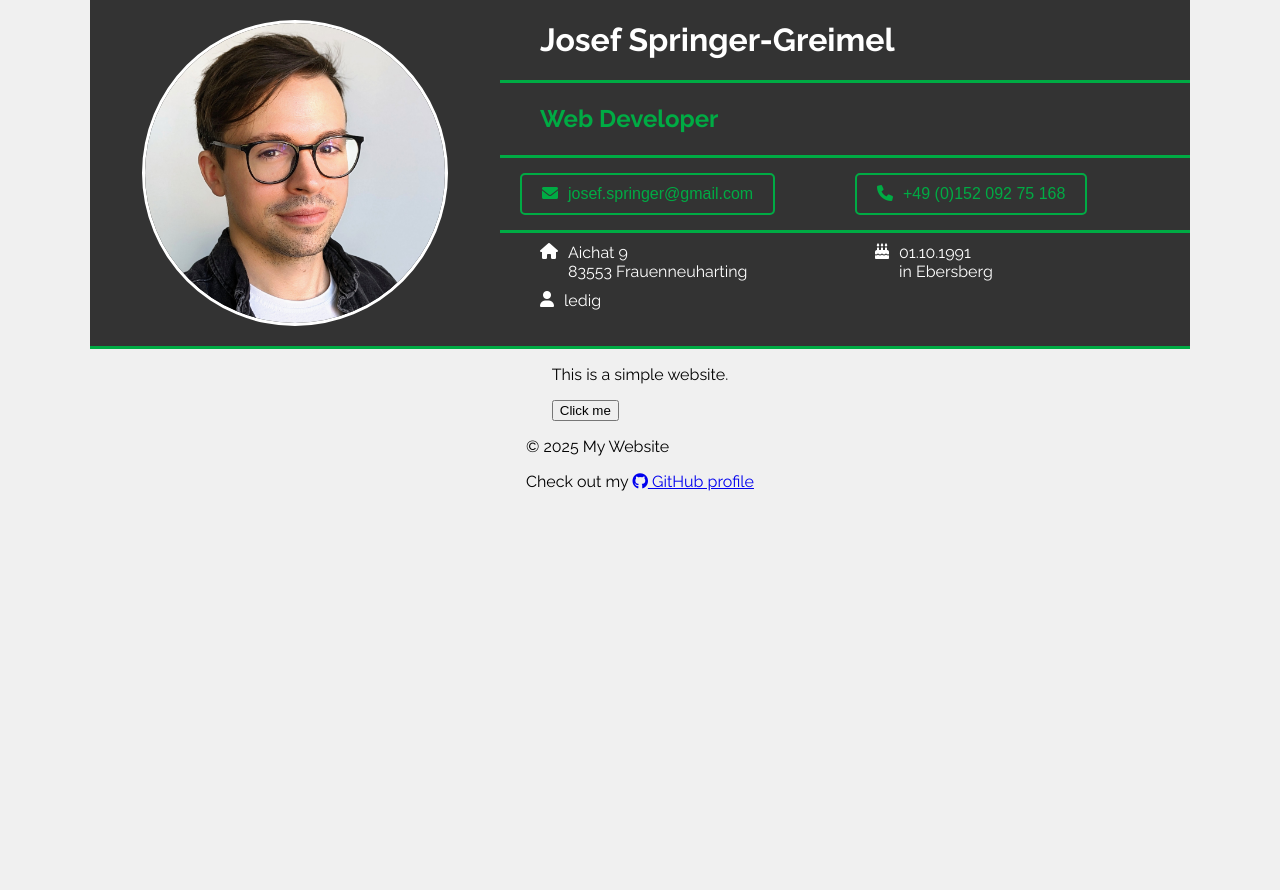
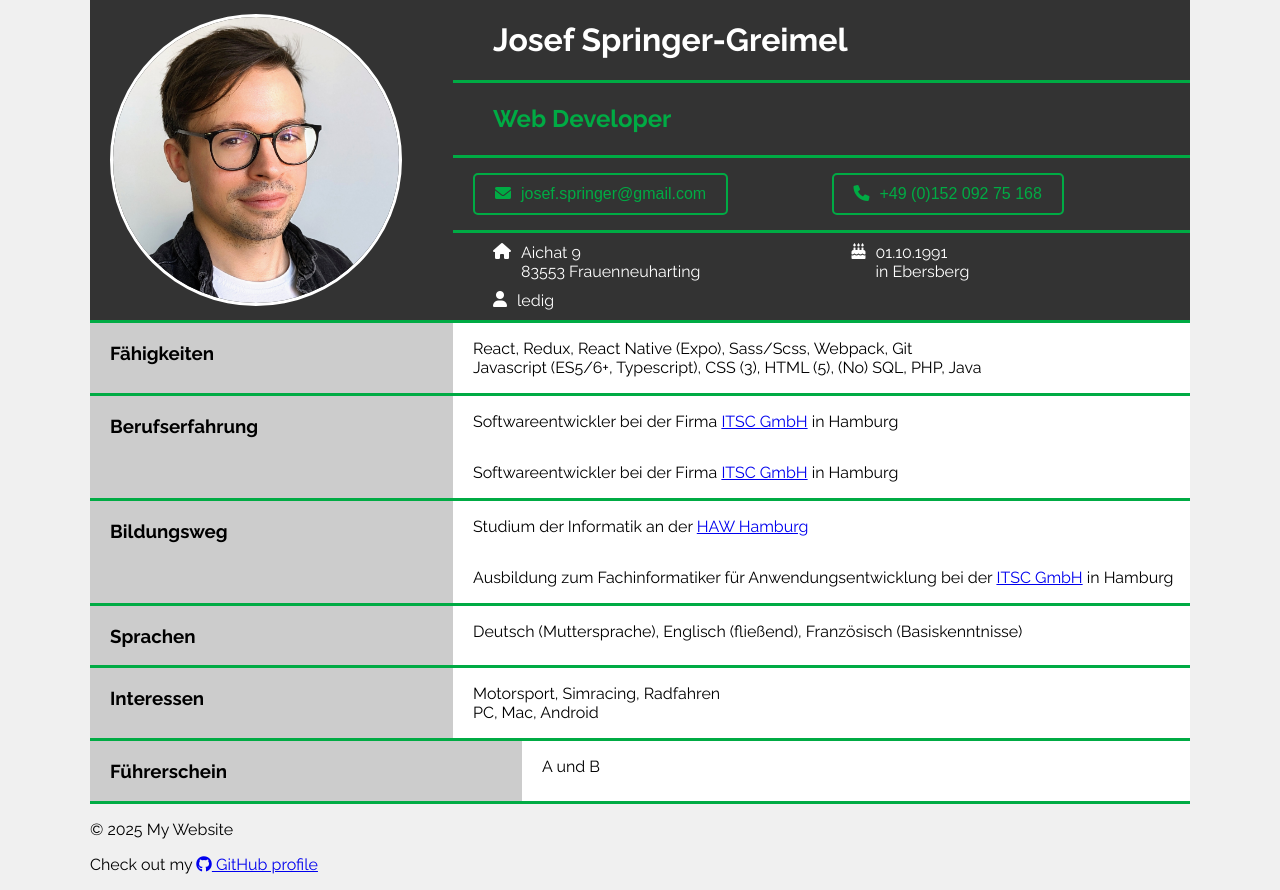
Before and after one commit to YoGeilmann/homepage-cv, a website: page index.html in a window 1280 px wide. Before the commit the page ends 800 px from the top, so only its background shows below. Drawn offline with Linux system fonts and the light colour scheme.

Commit message:
main content and styling

```diff
--- a/components/header/header.css
+++ b/components/header/header.css
@@ -3,36 +3,36 @@
 header {
     background-color: var(--primary-color);
     color: var(--secondary-color);
-    text-align: left;
     display: flex;
     justify-content: space-between;
     border-bottom: 3px solid var(--border-color);
-    max-width: 1100px;
+}
+
+.header-image, .header-info {
+    display: flex;
+    width: 100%;
 }
 
 .header-image {
-    width: 33%;
-    max-width: 300px;
+    flex-grow: 1;
+    max-width: 26%;
+    margin: 10px auto 10px 20px;
     height: auto;
-    padding: 20px 5%;
-    display: flex;
-    justify-content: center;
     align-items: center;
 }
 
-img {
+.portrait {
     width: 100%;
     height: auto;
-    display: block;
     margin: 0 auto;
     border-radius: 50%;
     border: 3px solid var(--secondary-color);
 }
 
 .header-info {
-    width: 67%;
-    display: flex;
+    max-width: 67%;
     flex-direction: column;
+    flex-grow: 2;
 }
 
 .header-info-name, .header-info-jobtitle, .header-info-contact, .header-info-status {
@@ -47,7 +47,7 @@ img {
     border-bottom: none;
 }
 
-.header-info-jobtitle p {
+.header-info-jobtitle h2 {
     font-size: 1.5em;
     font-weight: bold;
     color: var(--accent-color);
@@ -101,7 +101,7 @@ img {
     border-color: var(--accent-color);
 }
 
-.header-info-status-item i, .header-info-name h1, .header-info-jobtitle p {
+.header-info-status-item i, .header-info-name h1, .header-info-jobtitle h2 {
     margin-left: 20px;
 }
 
--- a/components/header/header.html
+++ b/components/header/header.html
@@ -7,7 +7,7 @@
             <h1>Josef Springer-Greimel</h1>
         </div>
         <div class="header-info-jobtitle">
-            <p><b>Web Developer</b></p>
+            <h2><b>Web Developer</b></h2>
         </div>
         <div class="header-info-contact">
             <div class="header-info-contact-item">
--- a/components/main/main.css
+++ b/components/main/main.css
@@ -0,0 +1,34 @@
+@import url(../../css/colors.css);
+
+main {
+    display: flex;
+    flex-direction: column;
+}
+
+.section {
+    width: 100%;
+    overflow: hidden;
+    flex-direction: row;
+    display: flex;
+    border-bottom: 3px solid var(--border-color);
+}
+
+.section-title, .section-content {
+    display: flex;
+}
+
+.section-title {
+    background-color: var(--side-color);
+    flex-grow: 1;
+}
+
+.section-content {
+    background-color: var(--secondary-color);
+    flex-grow: 2;
+    max-width: 67%;
+    flex-direction: column;
+}
+
+.section-title h3, .section-content p {
+    padding-left: 20px;
+}
--- a/components/main/main.html
+++ b/components/main/main.html
@@ -1,4 +1,57 @@
 <main>
-    <p>This is a simple website.</p>
-    <button id="myButton">Click me</button>
+    <section id="expertise" class="section">
+        <div class="section-title">
+            <h3>Fähigkeiten</h3>
+        </div>
+        <div class="section-content">
+            <p>React, Redux, React Native (Expo), Sass/Scss, Webpack, Git<br>
+                Javascript (ES5/6+, Typescript), CSS (3), HTML (5), (No) SQL, PHP, Java
+            </p>
+        </div>
+    </section>
+    <section id="job experience" class="section">
+        <div class="section-title">
+            <h3>Berufserfahrung</h3>
+        </div>
+        <div class="section-content">
+            <p>Softwareentwickler bei der Firma <a href="https://www.itsc.de/">ITSC GmbH</a> in Hamburg</p>
+            <p>Softwareentwickler bei der Firma <a href="https://www.itsc.de/">ITSC GmbH</a> in Hamburg</p>
+        </div>
+    </section>
+    <section id="education" class="section">
+        <div class="section-title">
+            <h3>Bildungsweg</h3>
+        </div>
+        <div class="section-content">
+            <p>Studium der Informatik an der <a href="https://www.haw-hamburg.de/">HAW Hamburg</a></p>
+            <p>Ausbildung zum Fachinformatiker für Anwendungsentwicklung bei der <a href="https://www.itsc.de/">ITSC
+                    GmbH</a> in Hamburg</p>
+        </div>
+    </section>
+    <section id="languages" class="section">
+        <div class="section-title">
+            <h3>Sprachen</h3>
+        </div>
+        <div class="section-content">
+            <p>Deutsch (Muttersprache), Englisch (fließend), Französisch (Basiskenntnisse)</p>
+        </div>
+    </section>
+    <section id="interests" class="section">
+        <div class="section-title">
+            <h3>Interessen</h3>
+        </div>
+        <div class="section-content">
+            <p>Motorsport, Simracing, Radfahren<br>
+                PC, Mac, Android
+            </p>
+        </div>
+    </section>
+    <section id="driving-license" class="section">
+        <div class="section-title">
+            <h3>Führerschein</h3>
+        </div>
+        <div class="section-content">
+            <p>A und B</p>
+        </div>
+    </section>
 </main>
--- a/css/style.css
+++ b/css/style.css
@@ -6,3 +6,7 @@ body {
     margin: 0 auto;
     align-items: center;
 }
+
+#wrapper {
+    max-width: 1100px;
+}
--- a/index.html
+++ b/index.html
@@ -9,6 +9,9 @@
 </head>
 
 <body>
+    <div id="overlay"></div>
+    <div id="loading">Loading...</div> <!-- Add loading text -->
+    <div id="wrapper">
         <!-- Header Section -->
         <div id="header"></div>
 
@@ -17,9 +20,10 @@
 
         <!-- Footer Section -->
         <div id="footer"></div>
+    </div>
 
+    <script src="js/script.js"></script>
     <script src="js/load-components.js" async></script>
-    <script src="js/script.js"></script>
 </body>
 
 </html>
--- a/js/script.js
+++ b/js/script.js
@@ -0,0 +1,4 @@
+// Show loading indicator until the page is fully loaded
+document.addEventListener("DOMContentLoaded", function() {
+    document.getElementById("loading").style.display = "none";
+});
```
Also changed, not shown: 1 other file. Lines whose indentation alone changed are shown as unchanged.
